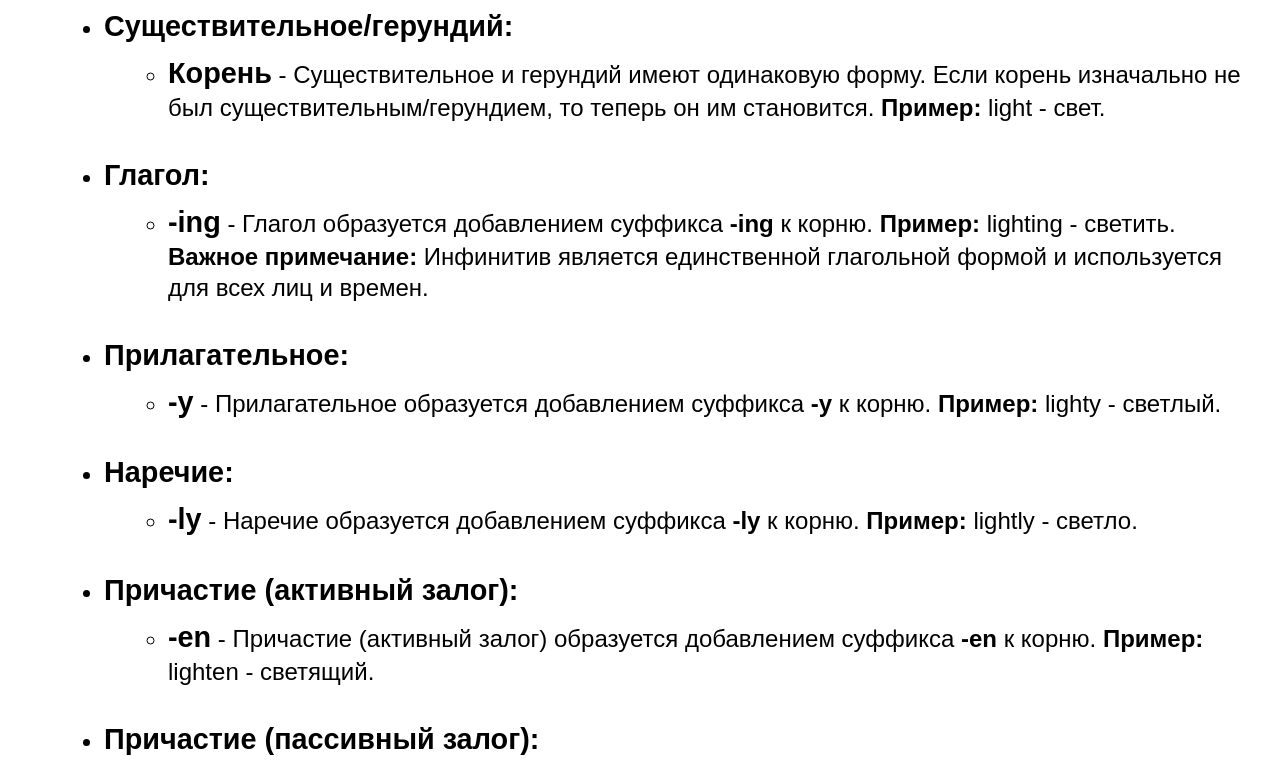
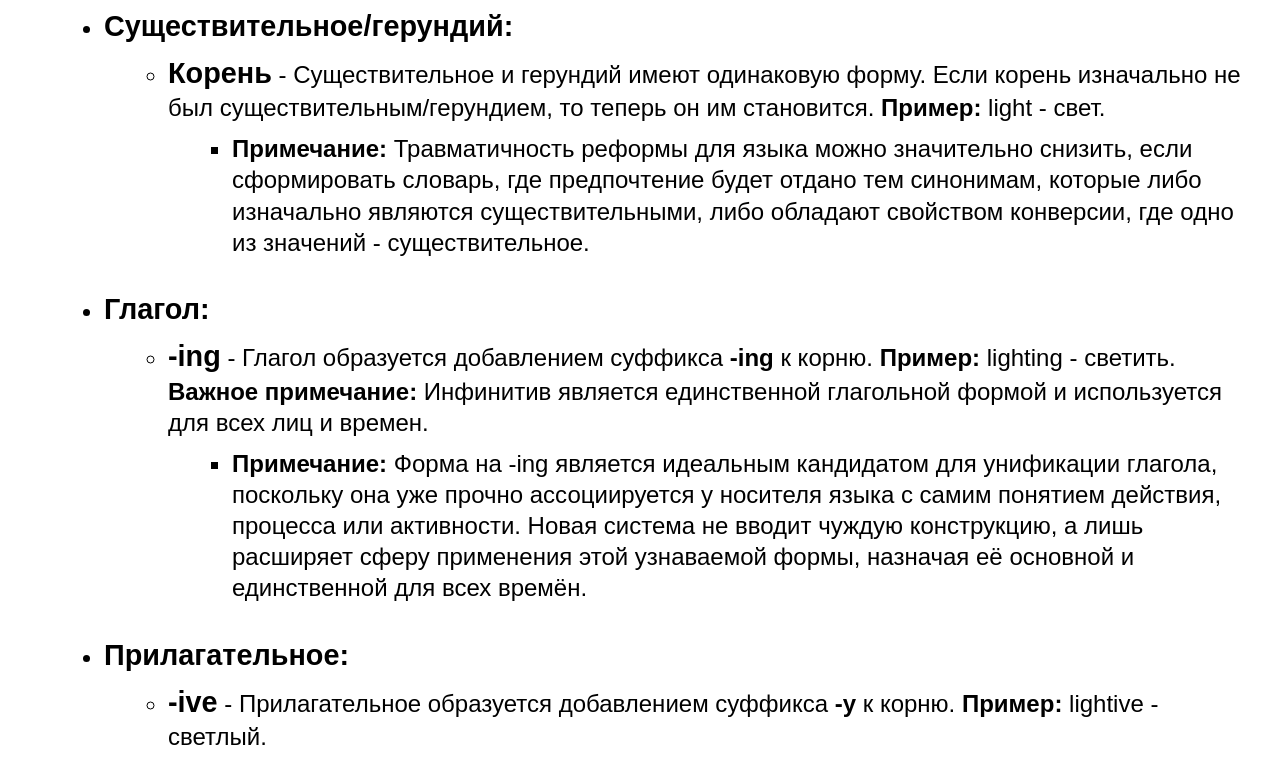
Before and after one commit to future-country/future-country, a plain HTML site: page site/en_word_formation.html in a window 1280 px wide. Shown: the part 6000-6765 px from the top of the page. Drawn offline with Linux system fonts and the light colour scheme.

Commit message:
Продолжение работы над разделом словообразования
Продолжение работы над разделом словообразования

```diff
--- a/site/en_word_formation.html
+++ b/site/en_word_formation.html
@@ -309,7 +309,7 @@
 		<big><b>Начальной формой</b></big> слова является существительное/герундий, а все прочие части речи образуются от этого единого корня путем добавления стандартных суффиксов.
 	</ul>
 	<ul>
-		<big><b>Пример:</b></big> teach - учение/обучение, teaching - обучать, teachy - обучающий, teachly - обучающе, teachen - обучающийся, teached - обучаемый.
+		<big><b>Пример:</b></big> teach - учение/обучение, teaching - обучать, teachive - обучающий, teachly - обучающе, teachen - обучающийся, teached - обучаемый.
 	</ul>
 
 	<hr>
@@ -320,16 +320,22 @@
 		<li><big><b>Существительное/герундий:</b></big></li>
 		<ul>
 			<li><big><b>Корень</b></big> - Существительное и герундий имеют одинаковую форму. Если корень изначально не был существительным/герундием, то теперь он им становится. <b>Пример:</b> light - свет.</li>
+			<ul>
+				<li><b>Примечание:</b> Травматичность реформы для языка можно значительно снизить, если сформировать словарь, где предпочтение будет отдано тем синонимам, которые либо изначально являются существительными, либо обладают свойством конверсии, где одно из значений - существительное.</li>
+			</ul>
 		</ul>
 		<div style="height:14px" aria-hidden="true"></div>
 		<li><big><b>Глагол:</b></big></li>
 		<ul>
 			<li><big><b>-ing</b></big> - Глагол образуется добавлением суффикса <b>-ing</b> к корню. <b>Пример:</b> lighting - светить.<br><b>Важное примечание:</b> Инфинитив является единственной глагольной формой и используется для всех лиц и времен.</li>
+			<ul>
+				<li><b>Примечание:</b> Форма на -ing является идеальным кандидатом для унификации глагола, поскольку она уже прочно ассоциируется у носителя языка с самим понятием действия, процесса или активности. Новая система не вводит чуждую конструкцию, а лишь расширяет сферу применения этой узнаваемой формы, назначая её основной и единственной для всех времён.</li>
+			</ul>
 		</ul>
 		<div style="height:14px" aria-hidden="true"></div>
 		<li><big><b>Прилагательное:</b></big></li>
 		<ul>
-			<li><big><b>-y</b></big> - Прилагательное образуется добавлением суффикса <b>-y</b> к корню. <b>Пример:</b> lighty - светлый.</li>
+			<li><big><b>-ive</b></big> - Прилагательное образуется добавлением суффикса <b>-y</b> к корню. <b>Пример:</b> lightive - светлый.</li>
 		</ul>
 		<div style="height:14px" aria-hidden="true"></div>
 		<li><big><b>Наречие:</b></big></li>
```
